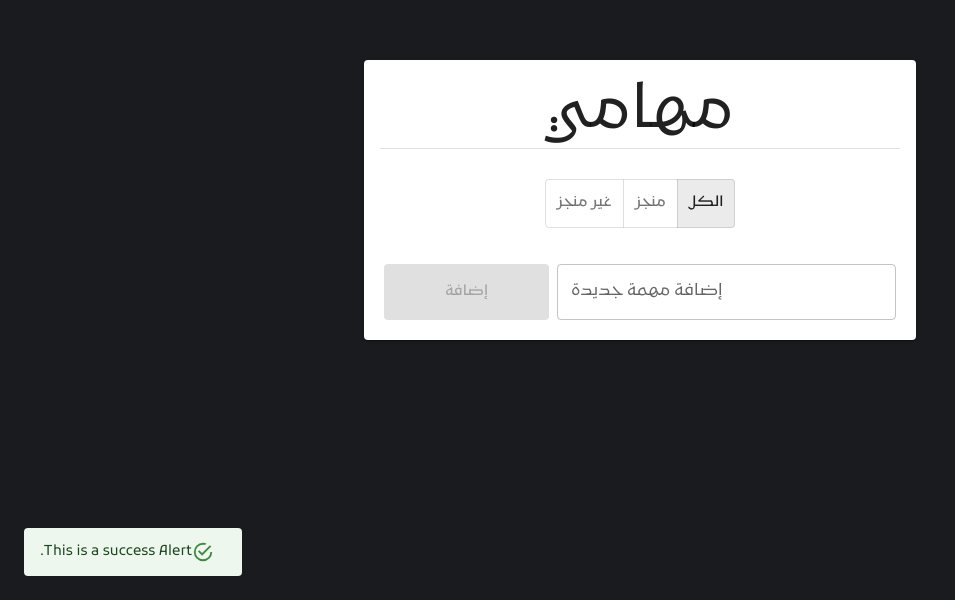
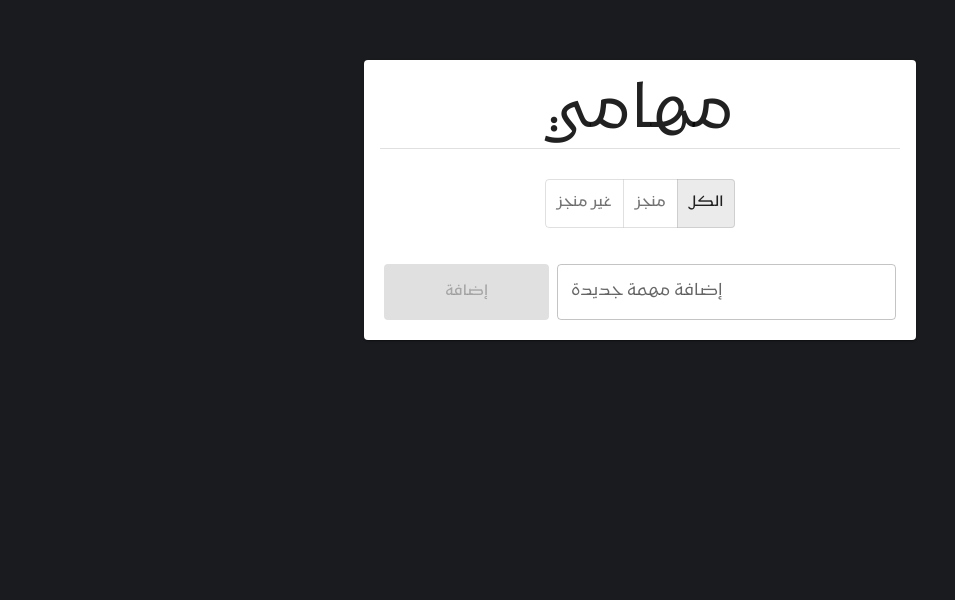
Before and after one commit to khalid-faraj/To-Do-List-React, a React (Create React App) app: page / in a window 1280 px wide. Shown: the part 200-800 px from the top of the page, without its empty margins (0-955 px from the left). Built offline with nearby package versions, Linux system fonts and the light colour scheme.

Commit message:
Adding Toast Logic With Context

```diff
--- a/src/App.js
+++ b/src/App.js
@@ -8,6 +8,7 @@ import { v4 as Guid } from 'uuid';
 import { useState } from 'react';
 import ToDo from './Components/ToDo';
 import MySnackBar from './Components/MySnackBar';
+import { ToastContext } from './Contexts/ToastContext';
 
 const theme = createTheme({
   typography: {
@@ -32,10 +33,12 @@ const stateToDos = [
 
 function App() {
   const [todos, setTodos] = useState(stateToDos);
-  const [open, setOpen] = useState(true);
+  const [open, setOpen] = useState(false);
+  const [message, setMessage] = useState('');
 
-  function showAndHideToaster() {
+  function showAndHideToast(message) {
     setOpen(true);
+    setMessage(message);
     setTimeout(() => {
       setOpen(false);
     }, 2000);
@@ -43,6 +46,7 @@ function App() {
 
   return (
     <ThemeProvider theme={theme}>
+      <ToastContext.Provider value={{ showAndHideToast }}>
         <div
           className="App"
           style={{
@@ -54,11 +58,12 @@ function App() {
             direction: 'rtl',
           }}
         >
-        <MySnackBar open={open} />
+          <MySnackBar open={open} message={message} />
           <ToDosContext.Provider value={{ todos, setTodos }}>
             <ToDoList />
           </ToDosContext.Provider>
         </div>
+      </ToastContext.Provider>
     </ThemeProvider>
   );
 }
--- a/src/Components/MySnackBar.js
+++ b/src/Components/MySnackBar.js
@@ -5,7 +5,7 @@ import IconButton from '@mui/material/IconButton';
 import CloseIcon from '@mui/icons-material/Close';
 import { Alert } from '@mui/material';
 
-export default function MySnackBar({ open }) {
+export default function MySnackBar({ open, message }) {
   const action = (
     <React.Fragment>
       <Button color="secondary" size="small">
@@ -25,7 +25,7 @@ export default function MySnackBar({ open }) {
         message="Note archived"
         action={action}
       >
-        <Alert severity="success">This is a success Alert.</Alert>
+        <Alert severity="success">{message}</Alert>
       </Snackbar>
     </div>
   );
--- a/src/Components/ToDo.js
+++ b/src/Components/ToDo.js
@@ -9,6 +9,7 @@ import IconButton from '@mui/material/IconButton';
 import '../Style/ToDo.css';
 import { useContext, useState, useEffect } from 'react';
 import { ToDosContext } from '../Contexts/ToDosContext';
+import { ToastContext } from '../Contexts/ToastContext';
 import Button from '@mui/material/Button';
 import Dialog from '@mui/material/Dialog';
 import DialogActions from '@mui/material/DialogActions';
@@ -19,6 +20,7 @@ import TextField from '@mui/material/TextField';
 
 export default function ToDo({ todo, showDelete, showEdit }) {
   const { todos, setTodos } = useContext(ToDosContext);
+  const { showAndHideToast } = useContext(ToastContext);
 
   /********* States **********/
 
@@ -35,6 +37,7 @@ export default function ToDo({ todo, showDelete, showEdit }) {
     });
     setTodos(updatedToDos);
     localStorage.setItem('todos', JSON.stringify(updatedToDos));
+    showAndHideToast('أحسنت');
   }
 
   function handleEditClick() {
--- a/src/Components/ToDoList.js
+++ b/src/Components/ToDoList.js
@@ -23,10 +23,12 @@ import DialogActions from '@mui/material/DialogActions';
 import DialogContent from '@mui/material/DialogContent';
 import DialogContentText from '@mui/material/DialogContentText';
 import DialogTitle from '@mui/material/DialogTitle';
+import { ToastContext } from '../Contexts/ToastContext';
 
 export default function ToDoList() {
+  const { todos, setTodos } = useContext(ToDosContext);
+  const { showAndHideToast } = useContext(ToastContext);
   const [showDeleteDialog, setShowDeleteDialog] = useState(false);
-  const { todos, setTodos } = useContext(ToDosContext);
   const [titleInput, setTitleInput] = useState('');
   const [dialogToDo, setDialogToDo] = useState(null);
   const [tasksCategory, setTasksCategory] = useState('all');
@@ -80,6 +82,7 @@ export default function ToDoList() {
     setTodos(updatedtodos);
     localStorage.setItem('todos', JSON.stringify(updatedtodos));
     setTitleInput('');
+    showAndHideToast('تمت إضافة مهمة جديدة');
   }
 
   /********* Event Handler **********/
@@ -103,6 +106,7 @@ export default function ToDoList() {
     setTodos(updatedToDos);
     localStorage.setItem('todos', JSON.stringify(updatedToDos));
     setShowDeleteDialog(false);
+    showAndHideToast('تم المسح');
   }
 
   function showTheEditDialog(todo) {
@@ -123,6 +127,7 @@ export default function ToDoList() {
     setTodos(edited_ToDo);
     localStorage.setItem('todos', JSON.stringify(edited_ToDo));
     setShowEditDialog(false);
+    showAndHideToast('تم التعديل');
   }
   const todosJsx = selectedTasksList.map((td) => {
     return (
--- /dev/null
+++ b/src/Contexts/ToastContext.js
@@ -0,0 +1,3 @@
+import { createContext } from 'react';
+
+export const ToastContext = createContext({});
```
Lines whose indentation alone changed are shown as unchanged.
